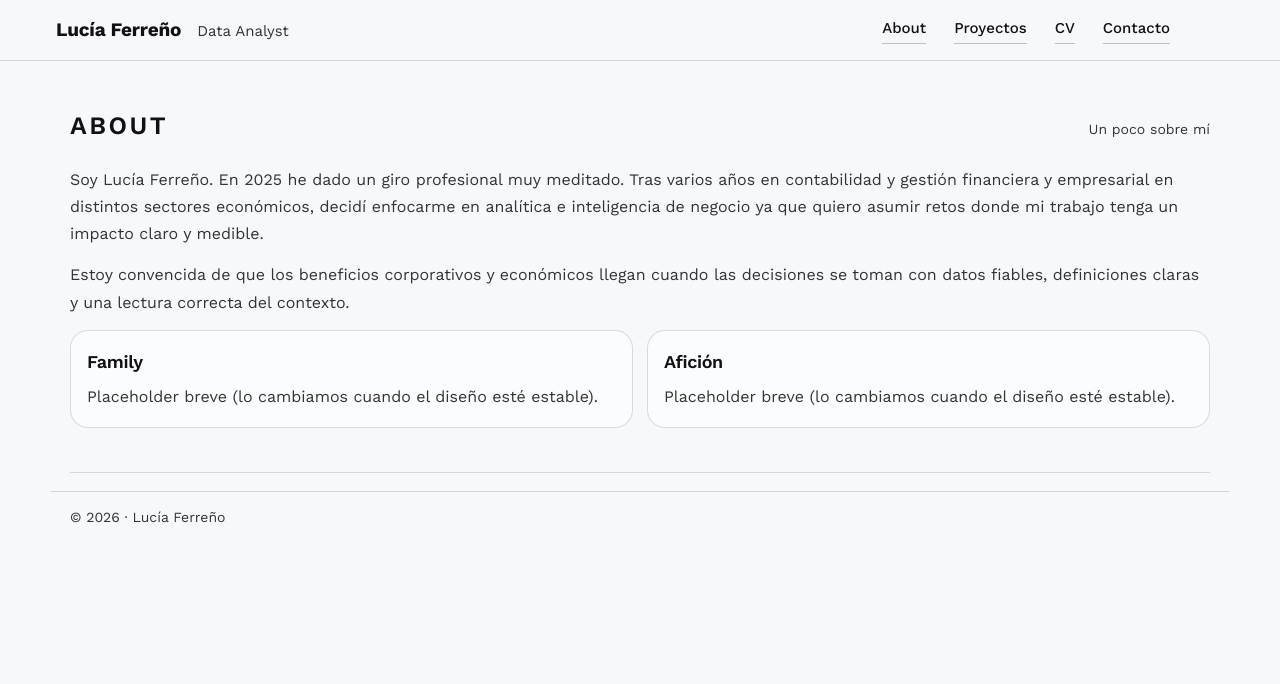
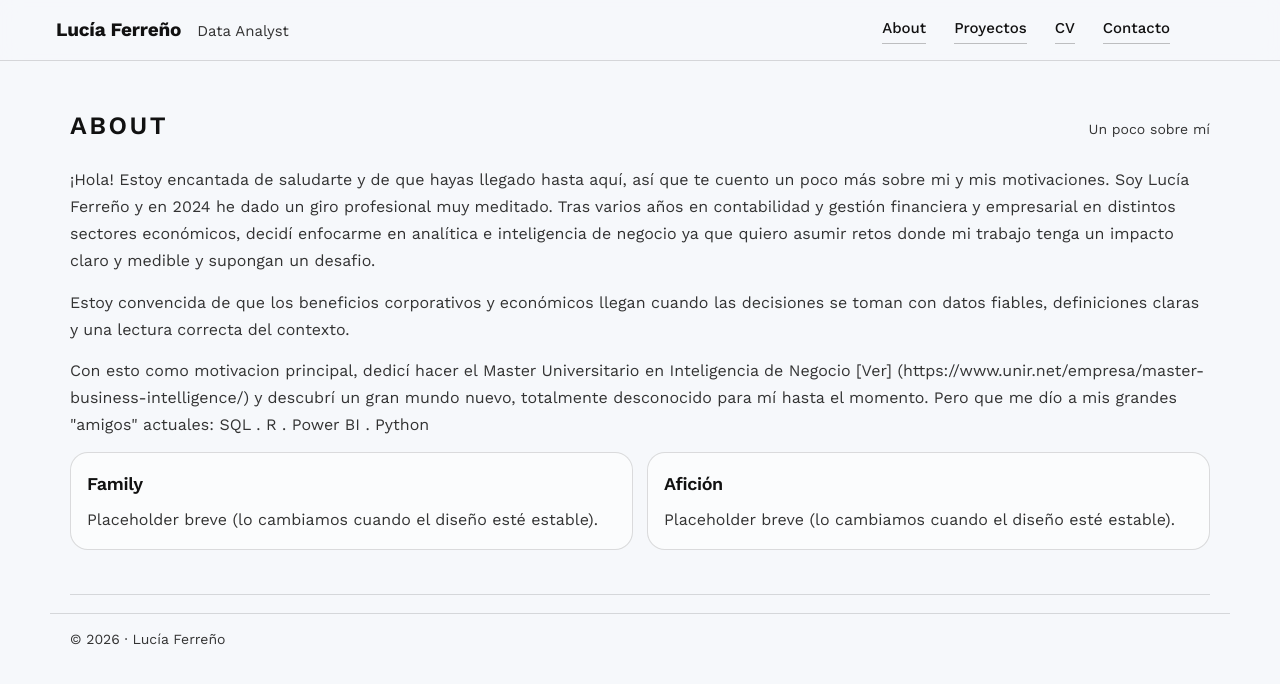
Before and after one commit to lucia-ferreno-pico/Portfolio, a Jekyll site: the page built from about.md, in a window 1280 px wide. Shown: the top 684 px of the page. Built offline with Jekyll 4.4.1, drawn with Linux system fonts in a browser that asks for light colours.

Commit message:
Update about.md

```diff
--- a/about.md
+++ b/about.md
@@ -11,10 +11,13 @@ permalink: /about/
   </div>
 
   <p>
-    Soy Lucía Ferreño. En 2025 he dado un giro profesional muy meditado. Tras varios años en contabilidad y gestión financiera y empresarial en distintos sectores económicos, decidí enfocarme en analítica e inteligencia de negocio ya que quiero asumir retos donde mi trabajo tenga un impacto claro y medible.
+    ¡Hola! Estoy encantada de saludarte y de que hayas llegado hasta aquí, así que te cuento un poco más sobre mi y mis motivaciones. Soy Lucía Ferreño y en 2024 he dado un giro profesional muy meditado. Tras varios años en contabilidad y gestión financiera y empresarial en distintos sectores económicos, decidí enfocarme en analítica e inteligencia de negocio ya que quiero asumir retos donde mi trabajo tenga un impacto claro y medible y supongan un desafio.
   </p>
   <p>
     Estoy convencida de que los beneficios corporativos y económicos llegan cuando las decisiones se toman con datos fiables, definiciones claras y una lectura correcta del contexto.
+  </p>
+  <p>
+    Con esto como motivacion principal, dedicí hacer el Master Universitario en Inteligencia de Negocio [Ver] (https://www.unir.net/empresa/master-business-intelligence/) y descubrí un gran mundo nuevo, totalmente desconocido para mí hasta el momento. Pero que me dío a mis grandes "amigos" actuales: SQL . R . Power BI . Python
   </p>
 
   <div class="personal">
```
